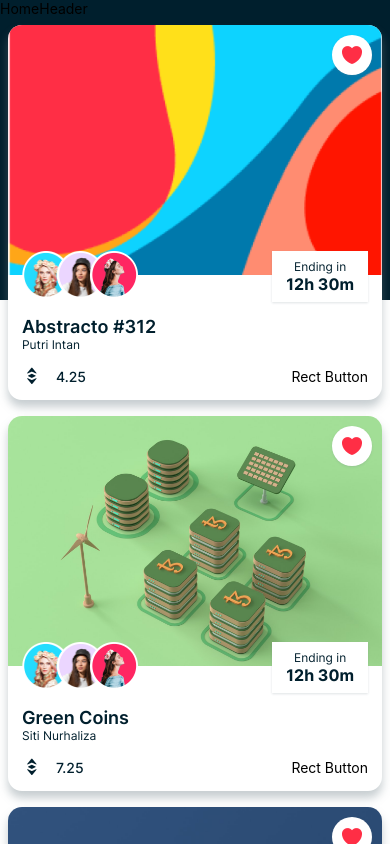
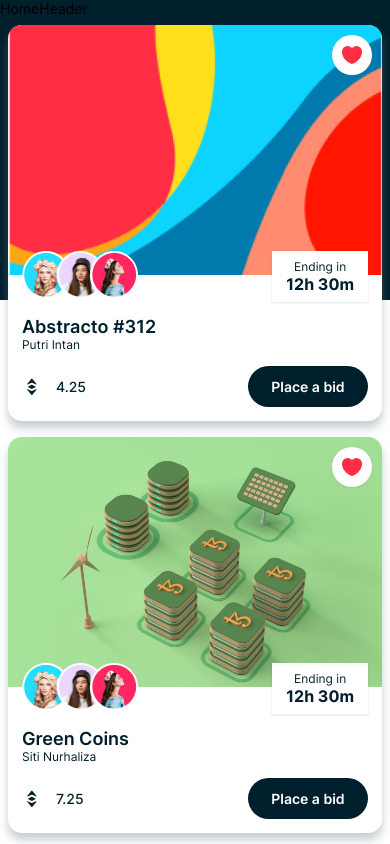
Before and after one commit to karam-zomlut/NFTs-App, a React Native app: screen /Home in a window 390 px wide. Shown: the top 844 px of the page. Built offline with nearby package versions, Linux system fonts and the light colour scheme.

Commit message:
Finish RectComponent & Finish All NFTCard Component

```diff
--- a/components/Buttons.jsx
+++ b/components/Buttons.jsx
@@ -1,6 +1,6 @@
-import { View, Text, Image, TouchableOpacity } from 'react-native'
+import { View, Text, Image, TouchableOpacity } from 'react-native';
 
-import { COLORS, SIZES, SHADOWS, assets } from '../constants';
+import { COLORS, SIZES, SHADOWS, assets, FONTS } from '../constants';
 
 export const CircleButton = ({ imgUrl, handlePress, ...props }) => {
   return (
@@ -14,26 +14,44 @@
         alignItems: 'center',
         justifyContent: 'center',
         ...SHADOWS.light,
-        ...props
+        ...props,
       }}
       onPress={handlePress}
     >
       <Image
         source={imgUrl}
-        resizeMode="contain"
+        resizeMode='contain'
         style={{
           width: 24,
           height: 24,
         }}
       />
     </TouchableOpacity>
-  )
-}
+  );
+};
 
-export const RectButton = () => {
+export const RectButton = ({ minWidth, fontSize, handlePress, ...props }) => {
   return (
-    <View>
-      <Text>Rect Button</Text>
-    </View>
-  )
-}
+    <TouchableOpacity
+      style={{
+        borderRadius: SIZES.extraLarge,
+        backgroundColor: COLORS.primary,
+        minWidth,
+        padding: SIZES.small,
+        ...props,
+      }}
+      onPress={handlePress}
+    >
+      <Text
+        style={{
+          fontFamily: FONTS.semiBold,
+          fontSize,
+          color: COLORS.white,
+          textAlign: 'center',
+        }}
+      >
+        Place a bid
+      </Text>
+    </TouchableOpacity>
+  );
+};
--- a/components/NFTCard.jsx
+++ b/components/NFTCard.jsx
@@ -55,7 +55,11 @@
           }}
         >
           <EthPrice price={data?.price} />
-          <RectButton />
+          <RectButton
+            minWidth={120}
+            fontSize={SIZES.font}
+            handlePress={() => navigation.navigate('Details', { data })}
+          />
         </View>
       </View>
     </View>
```
